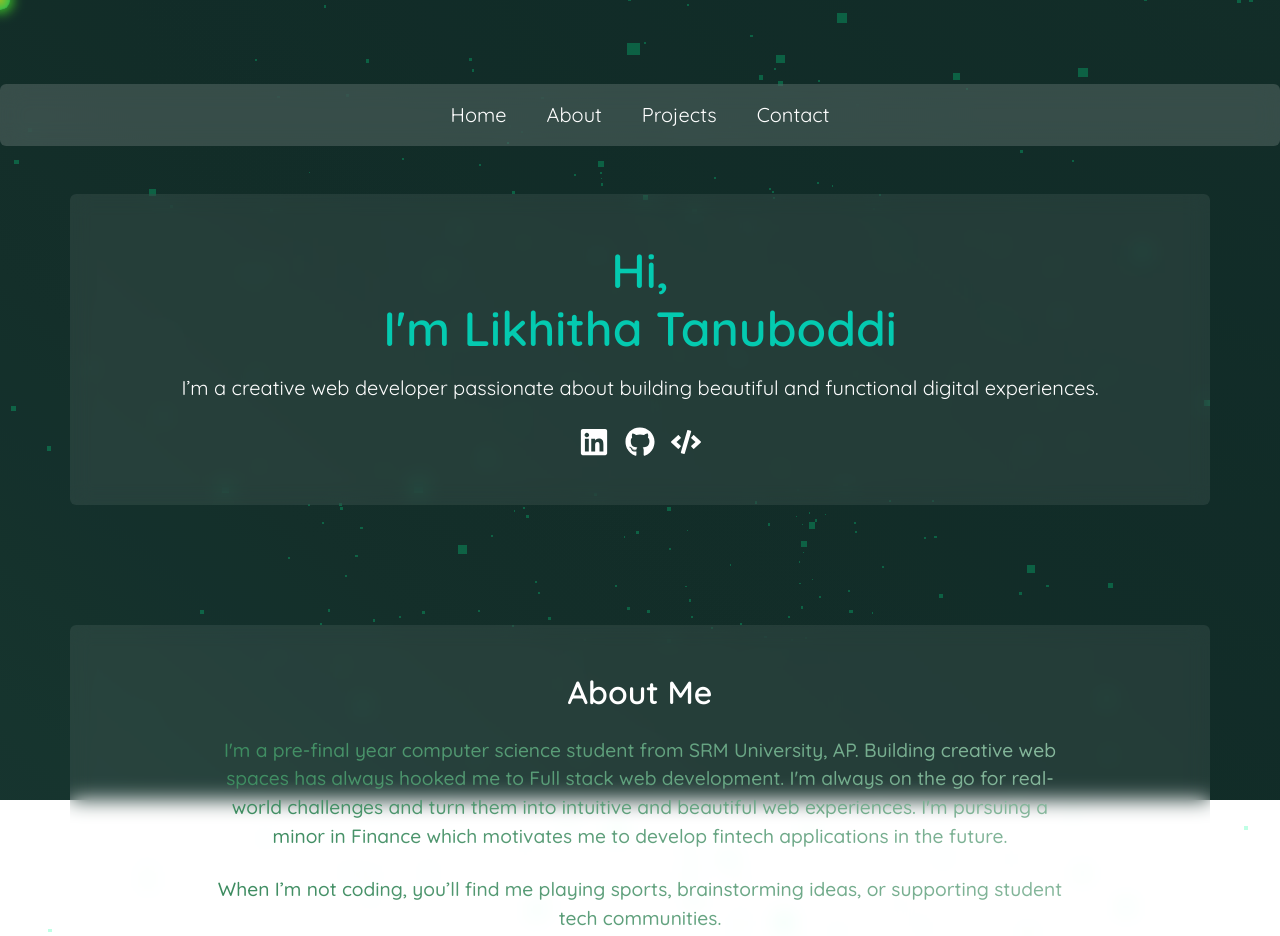
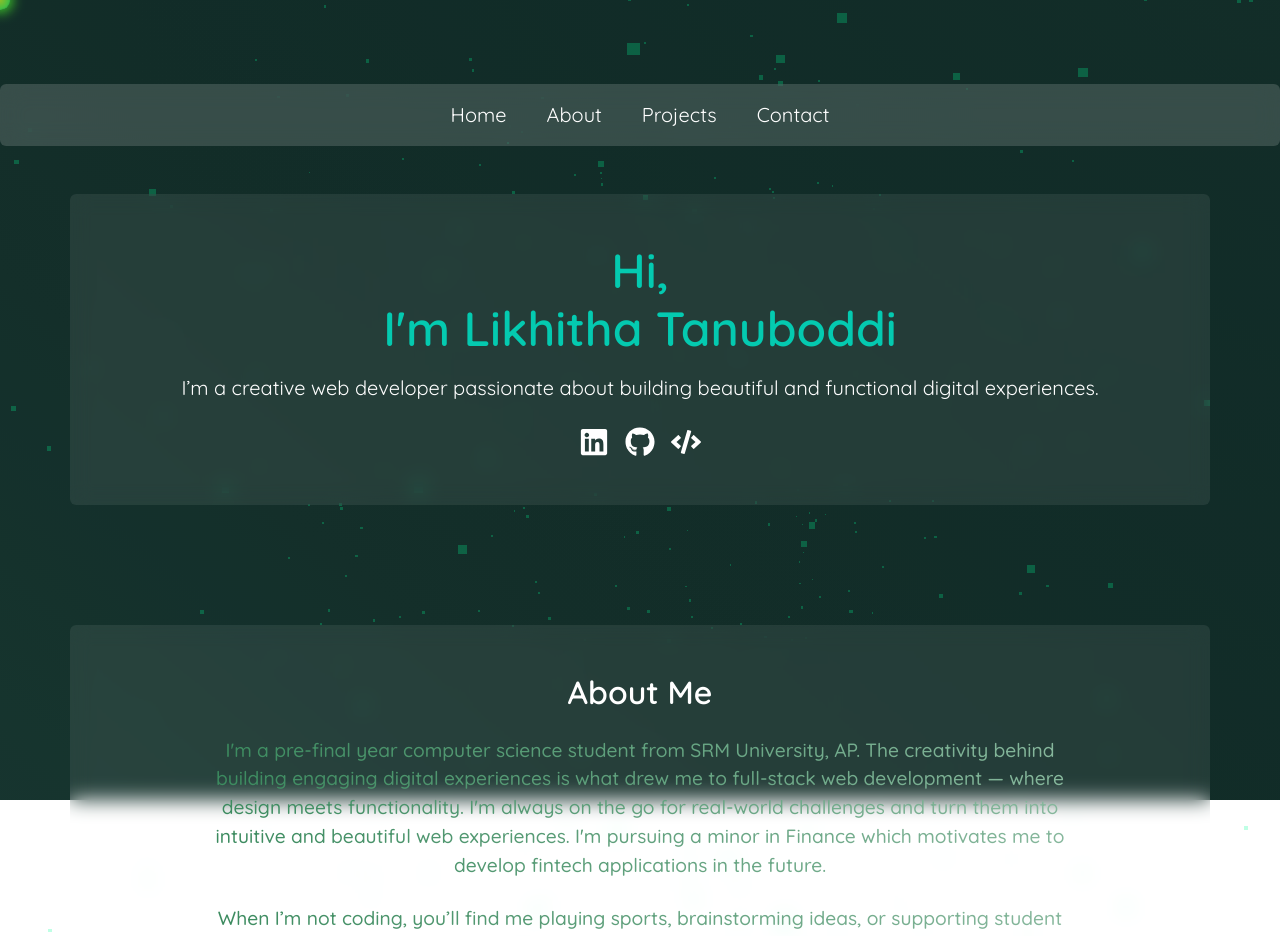
Before and after one commit to likhitha58/Portfolio, a React (Vite) app: page /about in a window 1280 px wide. Shown: the top 936 px of the page. Built offline with nearby package versions, Linux system fonts and the light colour scheme.

Commit message:
Update About.jsx

```diff
--- a/src/pages/About.jsx
+++ b/src/pages/About.jsx
@@ -10,7 +10,7 @@ function About() {
       <Row className="align-items-center justify-content-center">
         <Col md={10} className="text-center">
           <p className="animated-gradient-text mb-4">
-            I'm a pre-final year computer science student from SRM University, AP. Building creative web spaces has always hooked me to Full stack web development. I'm always on the go for real-world challenges and turn them into intuitive and beautiful web experiences. I'm pursuing a minor in Finance which motivates me to develop fintech applications in the future.
+            I'm a pre-final year computer science student from SRM University, AP. The creativity behind building engaging digital experiences is what drew me to full-stack web development — where design meets functionality. I'm always on the go for real-world challenges and turn them into intuitive and beautiful web experiences. I'm pursuing a minor in Finance which motivates me to develop fintech applications in the future.
           </p>
           <p className="animated-gradient-text mb-4">
             When I’m not coding, you’ll find me playing sports, brainstorming ideas, or supporting student tech communities.
```
